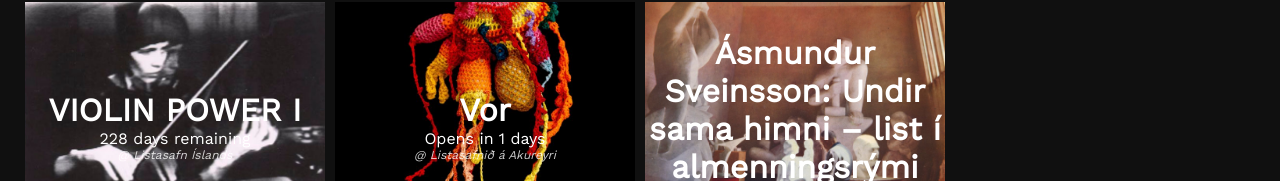
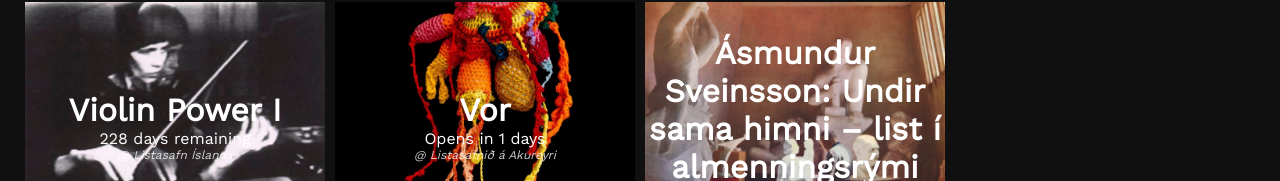
Before and after one commit to jonl17/listvitinn, a Gatsby site: page / in a window 1280 px wide. Shown: the part 724-905 px from the top of the page. Built offline with nearby package versions, Linux system fonts and the light colour scheme; Gatsby itself is replaced by a stand-in of ours.

Commit message:
Update Exhibitions “violin-power-i”

```diff
--- a/exhibitions/violin-power-i.md
+++ b/exhibitions/violin-power-i.md
@@ -1,5 +1,5 @@
 ---
-title: VIOLIN POWER I
+title: Violin Power I
 opnun: 2019-02-08T09:38:27.920Z
 lokun: 2019-12-31T09:38:27.961Z
 mynd: /pics/steina-2cviolin-power-2cbls.232.jpg
```
